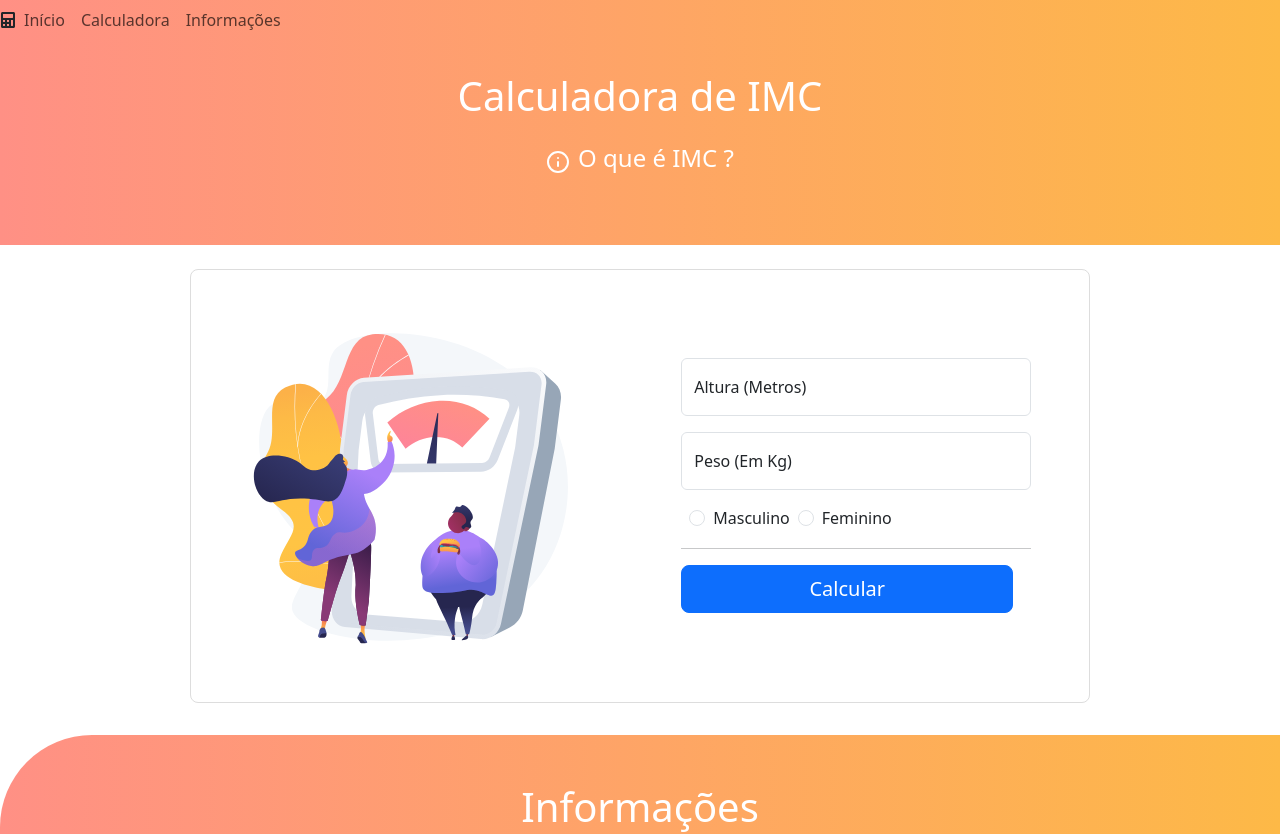
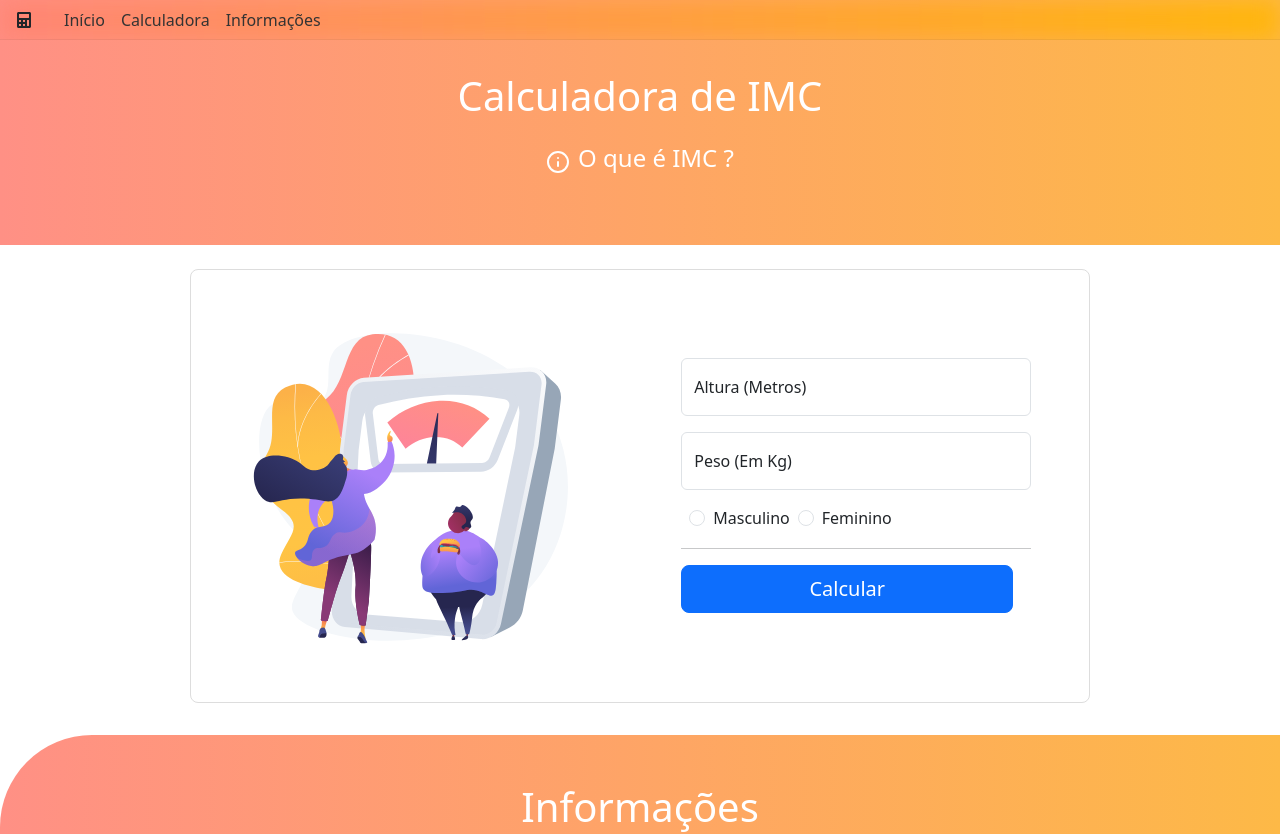
Before and after one commit to DiRezze/calculadora_imc, a React (Vite) app: page / in a window 1280 px wide. Shown: the top 834 px of the page. Built offline with nearby package versions, Linux system fonts and the light colour scheme.

Commit message:
fix: navbar CSS styles

```diff
--- a/src/App.css
+++ b/src/App.css
@@ -6,24 +6,17 @@
   --tertiary-color: #9971d3;
   --main-gradient: linear-gradient(to right, var(--primary-color), var(--secondary-color))
 }
-
-#home{
-  padding: 4.5rem 0 3rem 0;
-  background: var(--main-gradient);
-}
-.container-fluid, .navbar{
-  position: fixed !important;
-  top: 0;
-  padding: 0 !important;
-  flex-wrap: nowrap !important;
-}
 .nav-item{
+  color: #333;
   cursor: pointer;
-  white-space: nowrap;
-  height: 100%;
+  font-weight: 400;
+  border-radius: 6px;
 }
 .nav-item:hover{
-  background-color: #e6e6e6;
+  color: #111;
+}
+.align-self-bottom{
+  margin-top: auto;
 }
 .custom-nav {
   display: flex;
@@ -38,7 +31,29 @@
   justify-content: space-between;
   align-items: center;
 }
+.nav-container{
+  display: flex;
+  flex-flow: row nowrap;
+  justify-content: left;
+  align-items: center;
+  height: 40px;
+  backdrop-filter: blur(12px) saturate(150%);
+  position: fixed;
+  border-bottom: #33333311 1px solid;
+  z-index: 999;
+}
+.nav-fluid{
+  display: flex;
+  flex-flow: row nowrap;
+  max-height: 40px;
+  align-items: center;
+  justify-content: left;
+}
 /*Header CSS*/
+#home{
+  padding: 4.5rem 0 3rem 0;
+  background: var(--main-gradient);
+}
 .main-title, .home-question{
   color: white;
 }
--- a/src/components/dynamicNav.tsx
+++ b/src/components/dynamicNav.tsx
@@ -15,7 +15,7 @@ const NavLinks: React.FC = () =>{
     return(
         <ul className="navbar-nav custom-nav me-auto mb-2 mb-lg-0">
             {links.map(link=>(
-                <li key={link.sectionId} onClick={( ) => scrollTo(link.sectionId)} className="nav-item">
+                <li key={link.sectionId} onClick={( ) => scrollTo(link.sectionId)} className="nav-item ms-3">
                     <span className="nav-link">
                         {link.name}
                     </span>
@@ -46,11 +46,11 @@ const DynamicNav: React.FC = ( ) =>{
     },[]);
 
     return(
-        <nav className="navbar navbar-expand-lg bg-body-tertiary flex-nowrap nav-container">
-            <div className="container-fluid">
+        <nav className="nav-container">
+            <div className="nav-fluid">
                 {viewWidth >= 450 ?(
                     <>
-                        <FaCalculator />
+                        <FaCalculator className="ms-3 me-3" />
                         <NavLinks />
                     </>
                 ):(
--- a/src/components/info.tsx
+++ b/src/components/info.tsx
@@ -14,7 +14,7 @@ const Information = ( ) =>{
                     <button
                     onClick={( ) => scrollTo('calculator')}
                     type="button"
-                    className="btn btn-primary btn-lg"
+                    className="btn btn-primary btn-lg align-self-bottom"
                 >
                     Descubra o seu
                 </button>
@@ -24,13 +24,6 @@ const Information = ( ) =>{
                     <p>
                         Embora o IMC seja uma medida prática e fácil de calcular, ele não leva em consideração a composição corporal, como a quantidade de massa muscular versus gordura. Portanto, pode não refletir com precisão a saúde de todos os indivíduos, especialmente aqueles com composição corporal atípica. Inclusive praticantes de atividades física plenamente saudáveis.
                     </p>
-                    <button
-                    onClick={( ) => scrollTo('calculator')}
-                    type="button"
-                    className="btn btn-primary btn-lg"
-                >
-                    Descubra o seu
-                </button>
                 </div>
             </div>
         </section>
```
